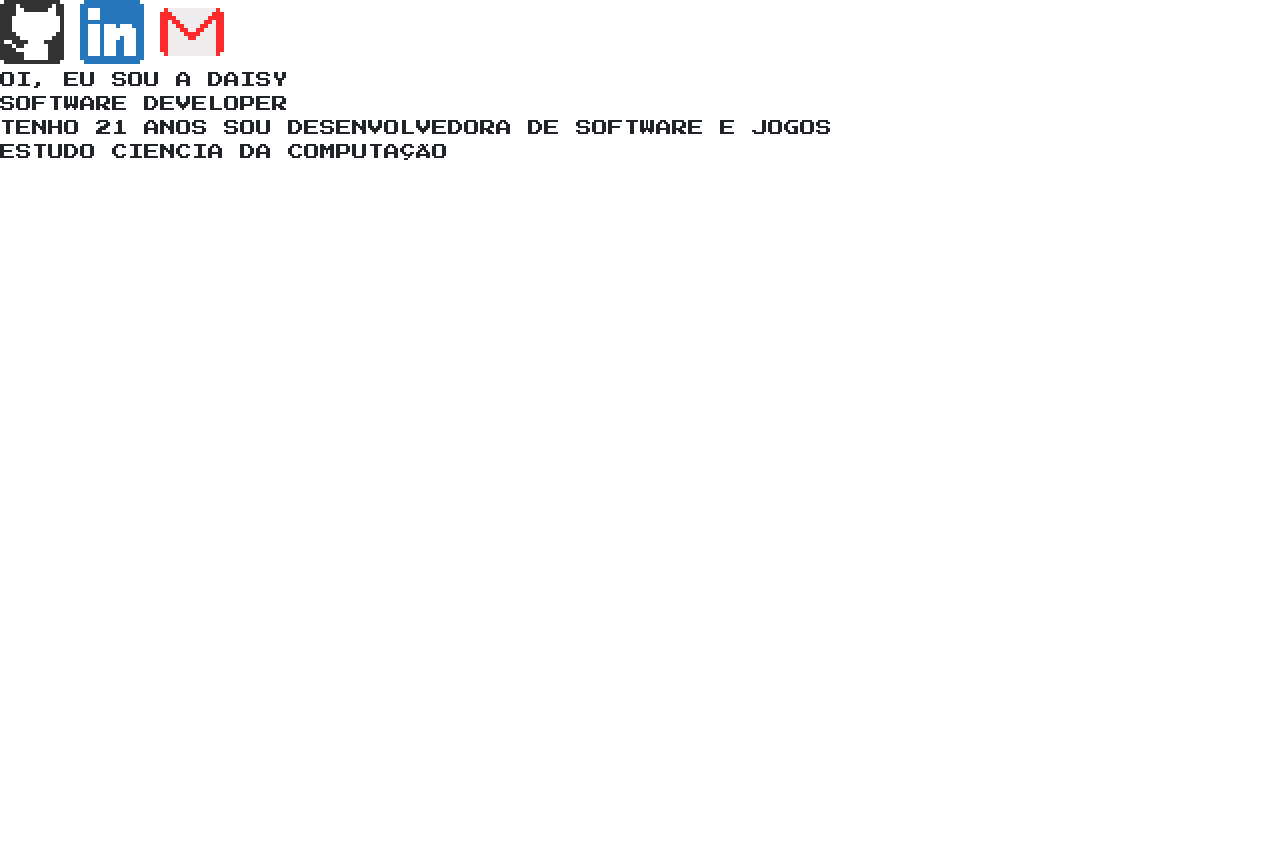
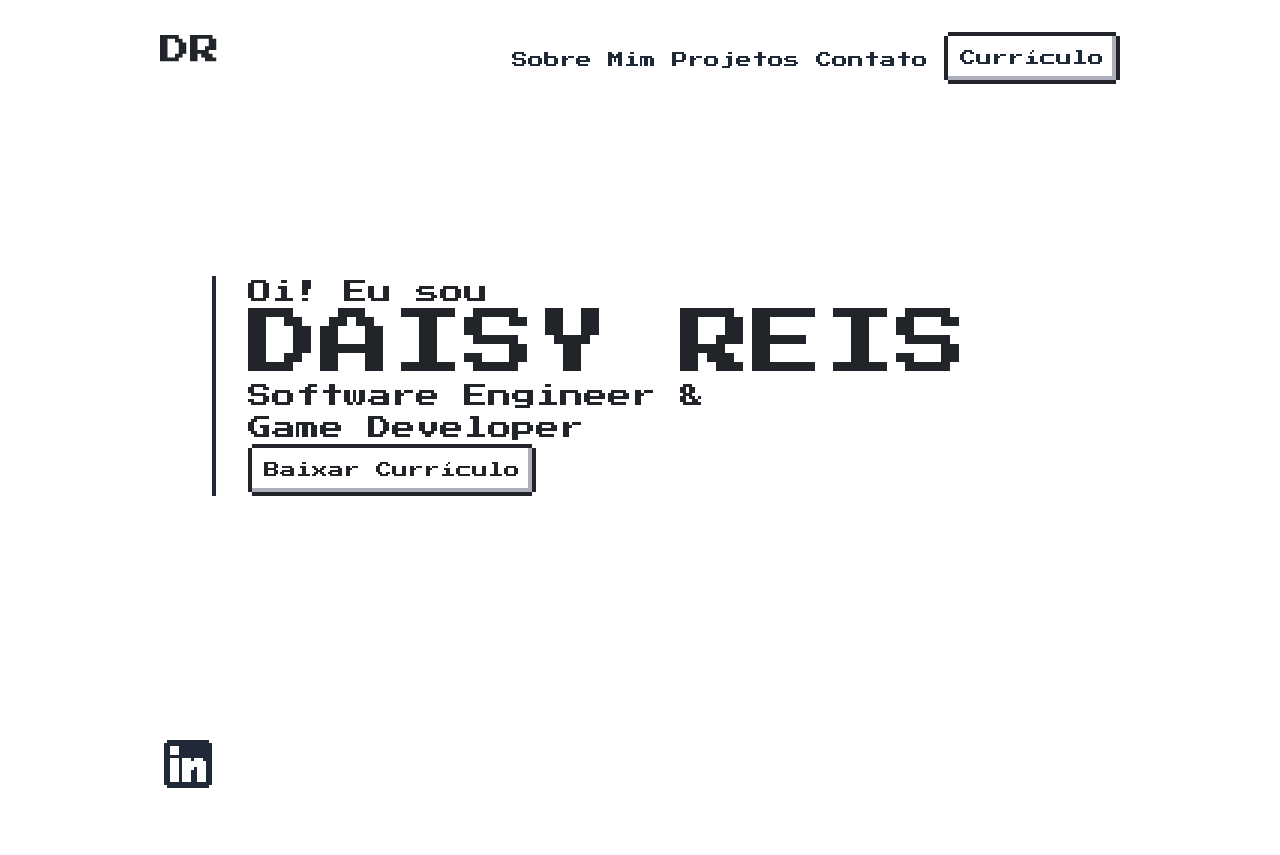
Before and after one commit to DaisyCR/DaisyCR.github.io, a website built with Vite: page index.html in a window 1280 px wide. Before the commit the page ends 800 px from the top, so only its background shows below. Built offline with nearby package versions, Linux system fonts and the light colour scheme; some icons are missing.

Commit message:
update frontpage

```diff
--- a/index.html
+++ b/index.html
@@ -1,24 +1,52 @@
-<!doctype html>
+<!DOCTYPE html>
 <html lang="en">
   <head>
     <meta charset="UTF-8" />
     <!-- <link rel="icon" type="image/svg+xml" href="/*.svg" /> -->
     <meta name="viewport" content="width=device-width, initial-scale=1.0" />
-    <link rel="stylesheet" href="style.css">
-    <link rel="stylesheet" href="./node_modules/nes.css/css/nes.min.css">
+    <link rel="stylesheet" href="style.css" />
+    <link rel="stylesheet" href="./node_modules/nes.css/css/nes.min.css" />
+    <link
+      href="https://unpkg.com/nes.icons@latest/css/nes-icons.min.css"
+      rel="stylesheet"
+    />
     <title>Portfolio</title>
   </head>
   <body>
-    <nav>
-       <i class="nes-icon github is-large"></i>
-       <i class="nes-icon linkedin is-large"></i>
-       <i class="nes-icon gmail is-large"></i>
-    </nav>
-    <div class="uppercase">
-      <h2>Oi, eu sou a Daisy</h2>
-      <h1 class="">Software Developer</h1>
-      <h2>Tenho 21 anos sou desenvolvedora de software e jogos</h2>
-      <h2>Estudo ciencia da computação</h2>
-    </div>
+    <main class="w-9/12 mx-auto">
+      <!-- navbar -->
+      <nav class="flex pt-8 justify-between">
+        <p class="text-3xl">DR</p>
+        <ul class="flex">
+          <li class="pt-4 mr-4">
+            <a class=" no-underline text-base text-gray-800" href="#">Sobre Mim</a></li>
+          <li class="pt-4 mr-4">
+            <a class="no-underline text-base text-gray-800" href="#">Projetos</a></li>
+          <li class="pt-4 mr-4">
+            <a class="no-underline text-base text-gray-800" href="#">Contato</a></li>
+          <li><a class="no-underline text-base text-gray-800 nes-btn" href="#">Currículo</a></li>
+        </ul>
+      </nav>
+
+      <!-- contact icons -->
+      <div class="flex h-[800px] ml-1">
+        <div class="flex flex-col py-8 justify-end">
+          <i class="mt-4 nes-icon github-square is-medium"></i>
+          <i class="mt-4 nes-icon linkedin is-medium"></i>
+          <i class="mt-4 nes-icon envelope is-medium"></i>
+        </div>
+
+        <!-- hero info -->
+        <div>
+          <div class="mt-48 pl-8 border-l-4 border-gray-800">
+            <div>
+              <h2 class="text-2xl">Oi! Eu sou</h2>
+              <h1 class="uppercase text-7xl">Daisy Reis</h1>
+              <h2 class="text-2xl w-3/5">Software Engineer & Game Developer</h2>
+            </div>
+            <a class="nes-btn" href="#">Baixar Currículo</a>
+          </div>
+        </div>
+    </main>
   </body>
 </html>
--- a/package.json
+++ b/package.json
@@ -15,6 +15,7 @@
     "vite": "^4.4.5"
   },
   "dependencies": {
-    "nes.css": "^2.3.0"
+    "nes.css": "^2.3.0",
+    "nes.icons": "^2.0.1"
   }
 }
--- a/style.css
+++ b/style.css
@@ -13,3 +13,7 @@ body{
   width: 100vw;
   height: 100vh;
 }
+
+.nes-icon.linkedin::before{
+  color: rgb(31, 41, 55) !important;
+}
```
Also changed, not shown: 1 other file.
